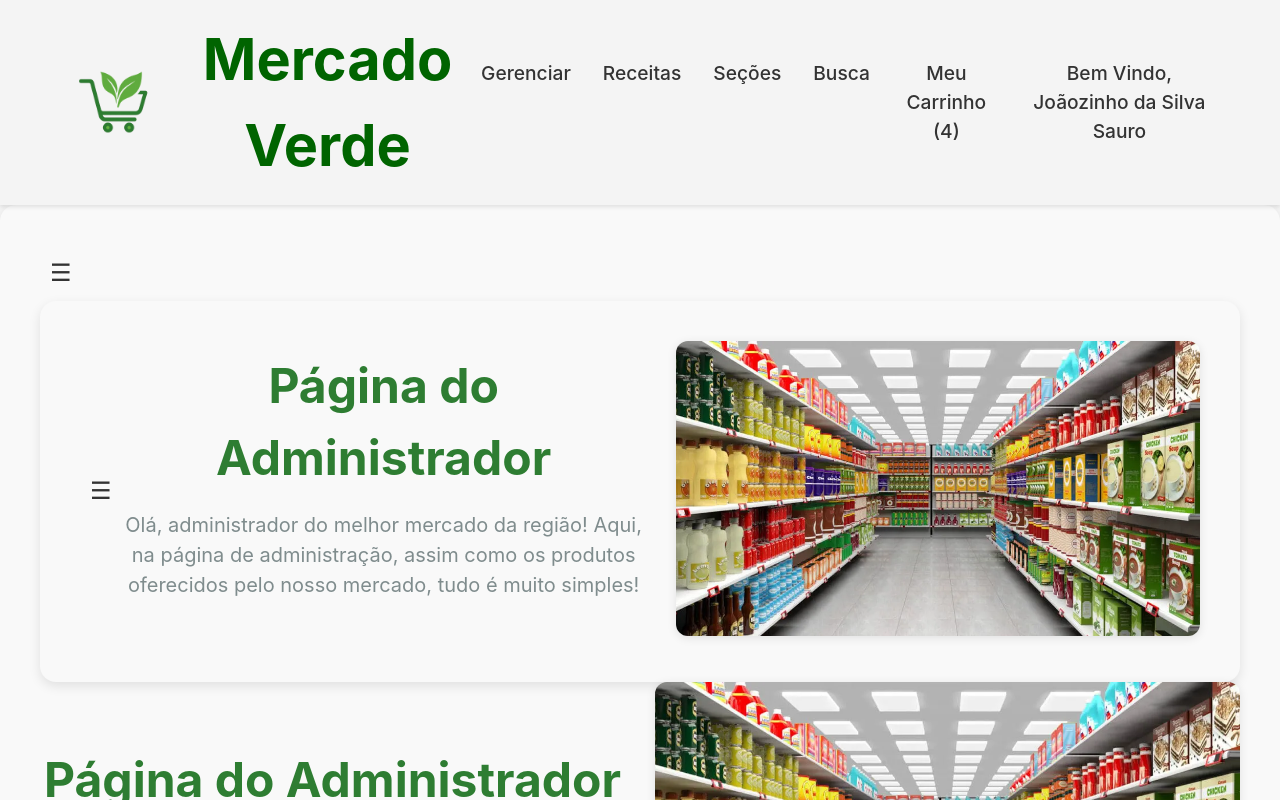
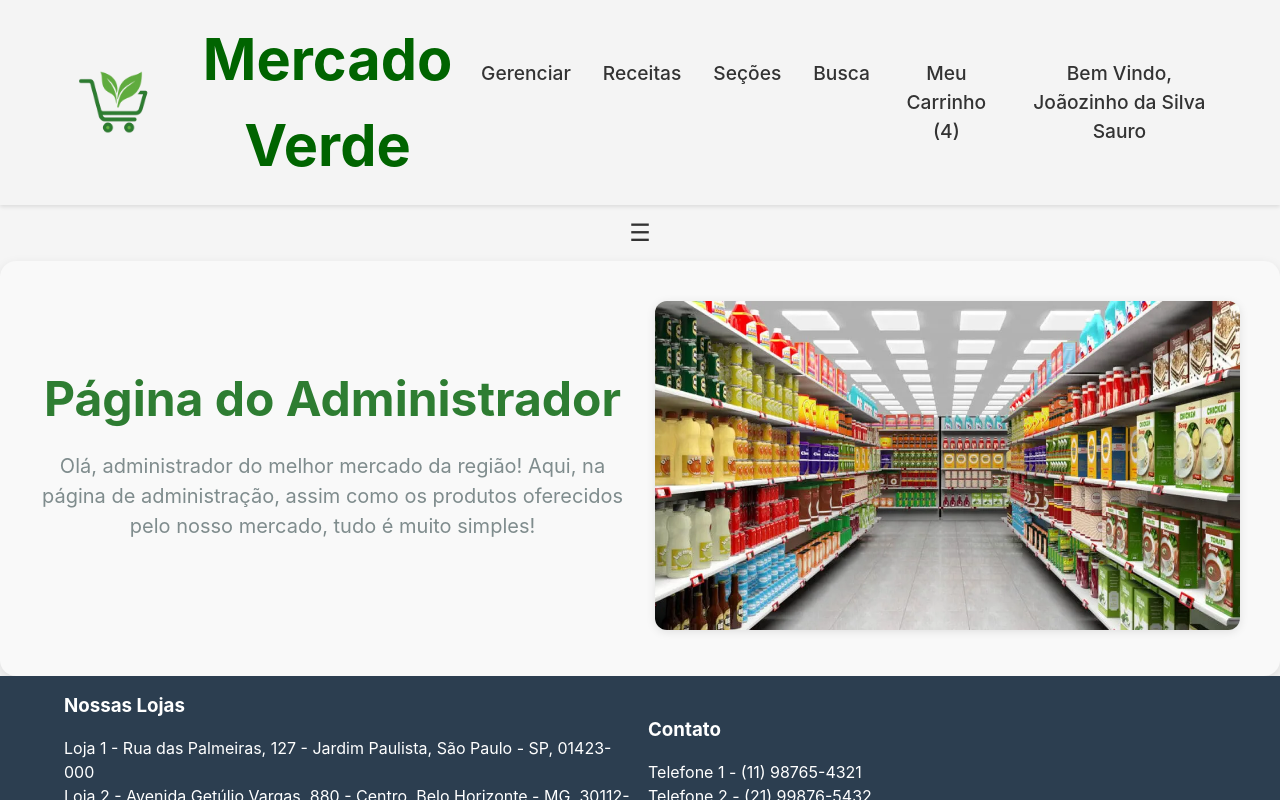
Before and after one commit to ArthurTRamos/Grocery-Store---Web-Project, a React (Create React App) app in the folder grocery-store-react/: page /manage in a window 1280 px wide. Shown: the top 800 px of the page. Built offline with nearby package versions, Linux system fonts and the light colour scheme.

Commit message:
Outlet problem

```diff
--- a/grocery-store-react/src/App.jsx
+++ b/grocery-store-react/src/App.jsx
@@ -7,6 +7,7 @@ import AdmHomeAdmin from "./components/admin/HomeAdmin";
 import AdmCreateUser from "./components/admin/createUserProduct/CreateUser";
 import AdmCreateProduct from "./components/admin/createUserProduct/CreateProduct";
 import AdmManageUsers from "./components/admin/manageUser/ManageUsers";
+import AdmLayout from "./components/admin/adm_layout"
 
 import ProductPage from "./components/ProductPage";
 import Header from "./components/Header";
@@ -247,7 +248,7 @@ function App() {
 
       <Routes>
         <Route path="/" element={<HomePage />} />
-        <Route path="/manage" element={<AdmHomeAdmin />}>
+        <Route path="/manage" element={< AdmLayout/>}>
           <Route index element={<AdmHomeAdmin />} />
           <Route path="createUser" element={<AdmCreateUser />} />
           <Route path="createProduct" element={<AdmCreateProduct />} />
--- a/grocery-store-react/src/components/admin/HomeAdmin.jsx
+++ b/grocery-store-react/src/components/admin/HomeAdmin.jsx
@@ -1,14 +1,10 @@
 import React from 'react';
 import honeyImg from "../../images/adminImage.webp";
 import './HomeAdmin.css'; // Importa o CSS
-import SideBar from "./SideBar";
-import { Outlet } from 'react-router-dom';
 
 const HomeAdmin = () => {
   return (
     <div className="admin-container">
-      <SideBar/>
-      <Outlet/>
         <div className="admin-text">
             <h1>Página do Administrador</h1>
             <p>
--- /dev/null
+++ b/grocery-store-react/src/components/admin/adm_layout.jsx
@@ -0,0 +1,21 @@
+import React from 'react';
+import SideBar from './SideBar';
+import { Outlet } from 'react-router-dom';
+
+const AdmLayout = () => {
+
+    return(
+        <div className="adm_container">
+
+            <SideBar/>
+
+            <div className="AdmContent">
+                <Outlet/>
+            </div>
+
+
+        </div>
+    )
+}
+
+export default AdmLayout;
--- a/grocery-store-react/src/components/admin/createUserProduct/CreateProduct.jsx
+++ b/grocery-store-react/src/components/admin/createUserProduct/CreateProduct.jsx
@@ -1,5 +1,4 @@
 import React from "react";
-import SideBar from "..//SideBar";
 import Botao from "../../utility_elements/botao";
 import "./CreateProduct.css";
 import InputImage from "../../utility_elements/input_image";
@@ -7,7 +6,6 @@ import InputImage from "../../utility_elements/input_image";
 const CreateProduct = () => {
   return (
     <>
-      <SideBar />
       <div class="container">
         <form id="userForm">
           <div class="form-header">
--- a/grocery-store-react/src/components/admin/createUserProduct/CreateUser.jsx
+++ b/grocery-store-react/src/components/admin/createUserProduct/CreateUser.jsx
@@ -1,12 +1,10 @@
 import React from "react";
 import "./CreateUser.css";
-import SideBar from "../SideBar";
 import Botao from "../../utility_elements/botao";
 
 const CreateUser = () => {
   return (
     <>
-      <SideBar />
       <div class="container">
         <form id="userForm">
           <div class="form-header">
```
